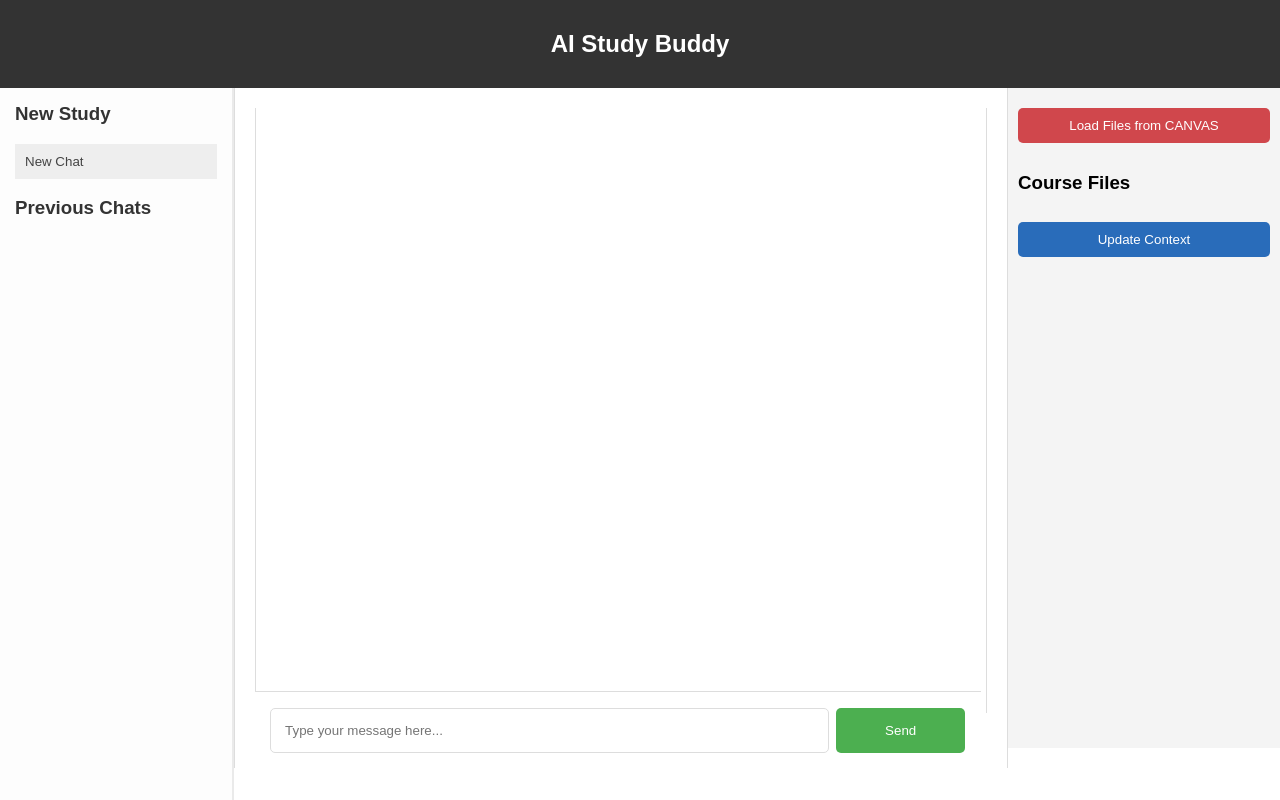
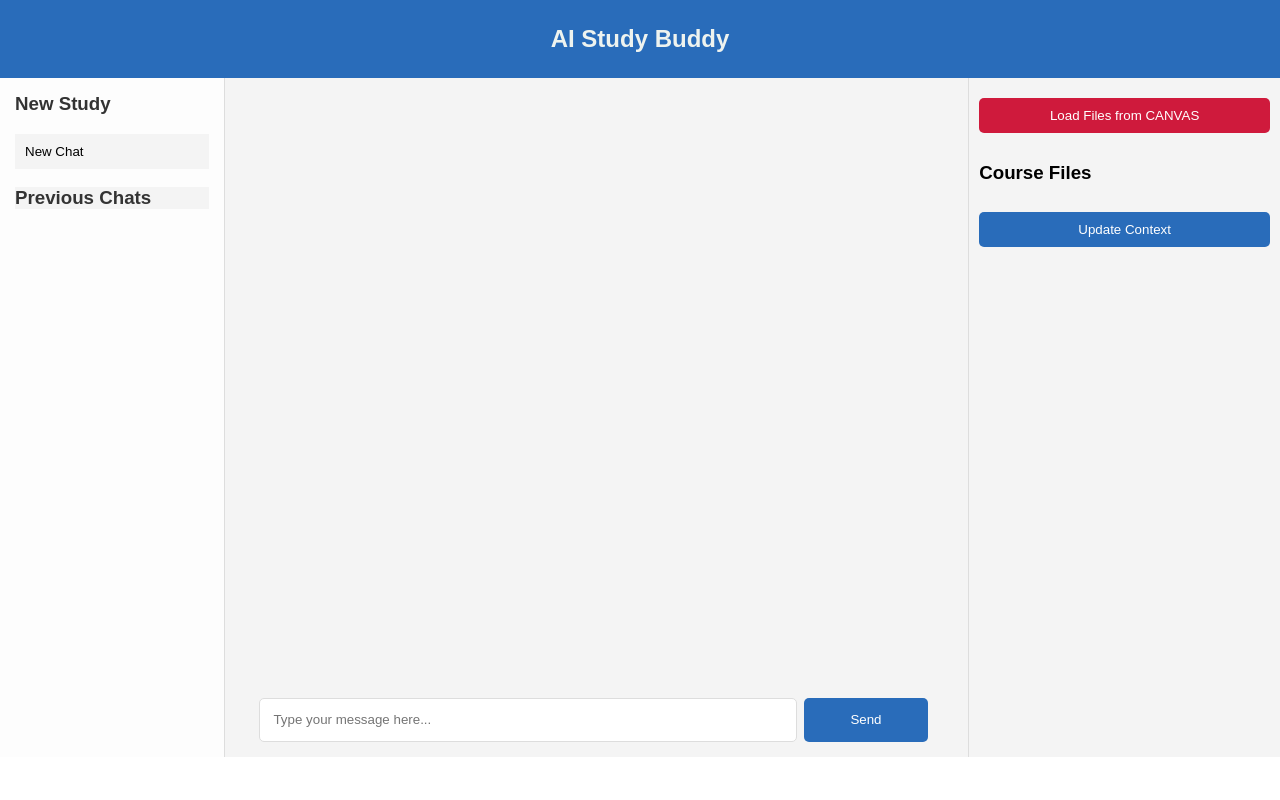
Before and after one commit to Esquire-gh/AI-Study-Buddy, a Django app: page /chat/ in a window 1280 px wide. Run offline with Django 4.2, Linux system fonts and the light colour scheme; the visitor is signed in with stand-in values (Sample User, id 1); data that the repository does not hold is empty; some libraries are stand-ins or nearby versions.

Commit message:
final code

```diff
--- a/chat/static/main.css
+++ b/chat/static/main.css
@@ -4,20 +4,22 @@ body {
     padding: 0;
     display: flex;
     flex-direction: column;
-    height: 100vh;
+    height: 100%
 
 }
 
 .navbar {
-    background-color: #333;
-    color: white;
-    padding: 10px;
+    background-color: #296cba;
+    color: #eef3ef;
+    padding: 5px;
     text-align: center;
 }
 
 .container {
     display: flex;
     flex-grow: 1;
+    background-color: #f4f4f4;
+
 }
 
 #conversation-window {
@@ -43,8 +45,8 @@ body {
 .chat-window {
     flex-grow: 1;
     padding: 2%;
-    border-left: 1px solid #ddd;
-    border-right: 1px solid #ddd;
+    /* border-left: 1px solid #ddd;
+    border-right: 1px solid #ddd; */
     position: relative;
     height: 90%;
     overflow: scroll;
@@ -73,14 +75,15 @@ body {
 #right-sidebar {
     display: flex;
     flex-direction: column;
-    flex-basis: 25%;
+    flex-basis: 30%;
     overflow: scroll;
     flex-grow: 1;
+    background-color: #f4f4f4;
 }
 
 
 .accordion-button {
-    background-color: #eee;
+    background-color: #f4f4f4;
     color: #444;
     cursor: pointer;
     padding: 10px;
@@ -89,11 +92,12 @@ body {
     border: none;
     outline: none;
     transition: 0.4s;
+    border-width: 2px;
 
 }
 
 .active, .accordion-button:hover {
-    background-color: #ccc;
+    background-color: #f4f4f4;;
 
 }
 
@@ -129,18 +133,17 @@ body {
 }
 
 .sidebar {
-    /* Adjust this value as needed for overall layout balance */
     flex-basis: 15%;
-    background-color: #f4f4f4;
     padding: 10px;
     overflow: scroll;
+    max-height: fit-content;
 
 }
 
 #conversations-sidebar {
-    flex-basis: 20%; /* Adjust the width as needed */
+    flex-basis: 20%;
     background-color: #fdfdfd;
-    border-right: 2px solid #eaeaea;
+    /* border-right: 2px solid #eaeaea; */
     padding: 15px;
     overflow: auto;
 }
@@ -154,12 +157,14 @@ body {
     list-style: none;
     padding: 0;
     margin: 0;
+    background-color: #f4f4f4;
 }
 
 .conversations-list li a {
     display: block;
     padding: 10px;
     text-decoration: none;
+    font-size: small;
     color: #555;
     border-bottom: 1px solid #eaeaea;
     transition: background-color 0.3s, color 0.3s;
@@ -181,7 +186,7 @@ body {
     display: block;
     margin: 10px 0;
     padding: 10px 15px;
-    background-color: #d0474c;
+    background-color: #cf1a3c;
     color: white;
     border: none;
     border-radius: 5px;
@@ -215,16 +220,6 @@ body {
     background-color: rgba(0,0,0,0.4);
 }
 
-/* Modal Content */
-.modal-content {
-    background-color: #fefefe;
-    margin: 15% auto;
-    padding: 20px;
-    border: 1px solid #888;
-    width: 90%;
-    border-radius: 5px;
-}
-
 /* The Close Button */
 .close-button {
     color: #aaa;
@@ -243,8 +238,8 @@ body {
 .chat-input-area {
     position: absolute;
     bottom: 0;
-    background-color: #fff;
-    border-top: 1px solid #ddd;
+    background-color: #f4f4f4;
+    /* border-top: 1px solid #ddd; */
     display: flex;
     width: inherit;
     overflow: hidden;
@@ -264,7 +259,7 @@ body {
 
 #send-button {
     padding: 2%;
-    background-color: #4CAF50;
+    background-color: #296cba;
     color: white;
     border: none;
     border-radius: 5px;
@@ -351,8 +346,7 @@ body {
 }
 
 .previous-chats{
-    background-color: #eee;
-    color: #444;
+    /* color: #f4f4f4; */
     cursor: pointer;
     padding: 10px;
     width: 100%;
@@ -360,7 +354,7 @@ body {
     border: none;
     outline: none;
     transition: 0.4s;
-
+    background-color:#f4f4f4;
 
 }
 .hidden {
@@ -384,3 +378,7 @@ body {
 .wait {
     cursor: wait;
   }
+
+.accordion-item{
+    background-color: blue;
+}
--- a/chat/templates/chatbox.html
+++ b/chat/templates/chatbox.html
@@ -27,7 +27,7 @@
                     <h3>Previous Chats</h3>
                     {% for chat in chats %}
                         {% if chat.id == current_chat_id %}
-                        <li style="background-color: beige;"><a href="{% url 'chat_detail' chat_id=chat.id %}">{{ chat.title }}</a></li>
+                        <li style="background-color:#e7f3fe;"><a href="{% url 'chat_detail' chat_id=chat.id %}">{{ chat.title }}</a></li>
                         {% else %}
                         <li><a href="{% url 'chat_detail' chat_id=chat.id %}">{{ chat.title }}</a></li>
                         {% endif %}
@@ -65,7 +65,7 @@
             <!-- END OF CHAT WINDOW -->
 
             <!-- CHAT CONTEXT LOADER -->
-            <div class="sidebar" id="right-sidebar">
+            <div class="sidebar" id="right-sidebar"">
                 <button id="load-pdf-button">Load Files from CANVAS</button>
 
                 <h3>Course Files</h3>
```
